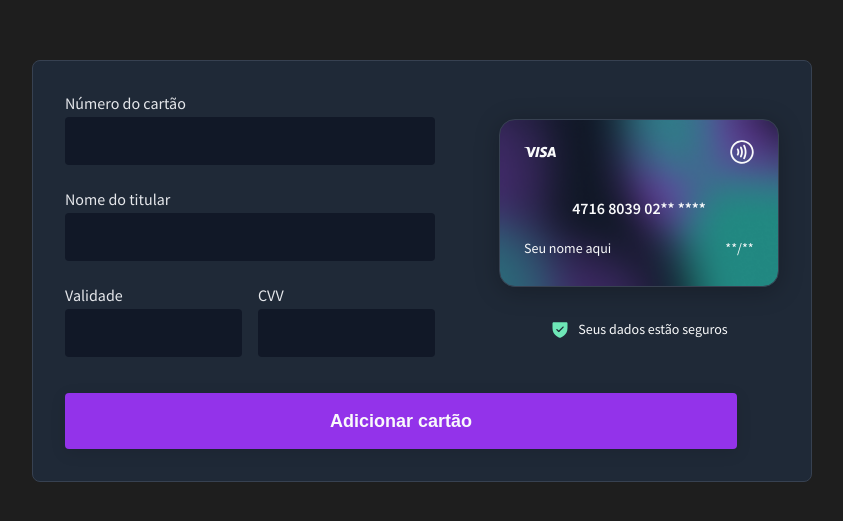
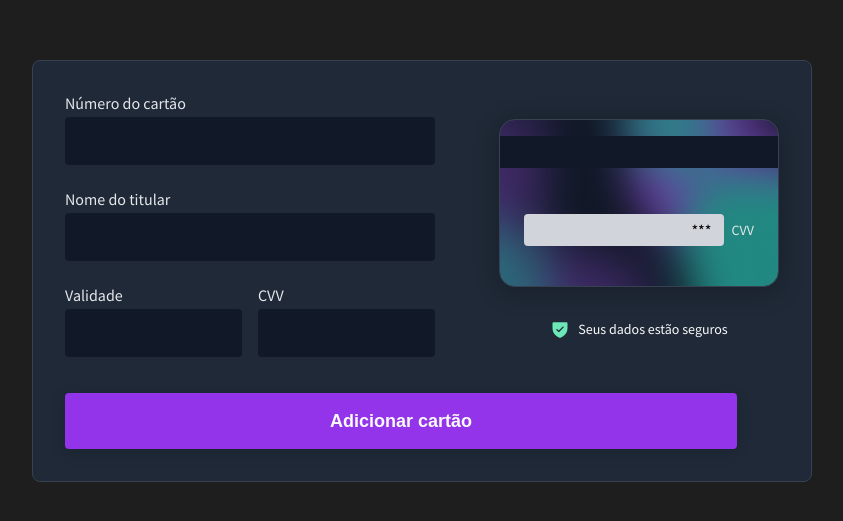
Before and after one commit to Rickazuo/credit-card-form, a Next.js app: page / in a window 1280 px wide. Shown: the part 129-650 px from the top of the page, without its empty margins (218-1061 px from the left). Built offline with nearby package versions, Linux system fonts and the light colour scheme.

Commit message:
add components card and cardback

```diff
--- /dev/null
+++ b/src/app/components/card/card.jsx
@@ -0,0 +1,45 @@
+import { Source_Sans_Pro } from "next/font/google";
+import Image from "next/image";
+import styles from "./card.module.css";
+import visa from "../../../../public/visa.svg";
+import mastercard from "../../../../public/mastercard.svg";
+import elo from "../../../../public/elo.svg";
+import contactless from "../../../../public/contactless.svg";
+
+const sourceSansPro = Source_Sans_Pro({
+  subsets: ["latin"],
+  weight: ["400", "600"],
+});
+
+const Card = () => {
+  return (
+    <div className={styles.card}>
+      <div className={styles.headerCard}>
+        <Image className={styles.visa} src={visa} width={32} height={32} />
+        <Image
+          className={styles.mastercard}
+          src={mastercard}
+          width={32}
+          height={32}
+        />
+        <Image className={styles.elo} src={elo} width={32} height={32} />
+        <Image src={contactless} width={24} height={24} />
+      </div>
+      <p className={`${styles.automaticNumberCard} ${sourceSansPro.className}`}>
+        4716 8039 02** ****
+      </p>
+      <div className={styles.footerCard}>
+        <p className={`${styles.automaticName} ${sourceSansPro.className}`}>
+          Seu nome aqui
+        </p>
+        <p
+          className={`${styles.automaticExpiration} ${sourceSansPro.className}`}
+        >
+          **/**
+        </p>
+      </div>
+    </div>
+  );
+};
+
+export default Card;
--- /dev/null
+++ b/src/app/components/card/card.module.css
@@ -0,0 +1,74 @@
+.card {
+  display: none;
+  flex-direction: column;
+  max-width: 17.5rem;
+  height: 10.5rem;
+  padding: 1rem 1.5rem 1.5rem 1.5rem;
+  background: url("../../../../public/cardBackground.png");
+  background-repeat: no-repeat;
+  background-size: cover;
+
+  border: 0.0625rem solid var(--gray-700);
+  box-shadow: 0rem 0.25rem 1.5rem rgba(0, 0, 0, 0.25);
+  border-radius: 1rem;
+}
+
+.headerCard {
+  display: flex;
+  flex-direction: row;
+  align-items: center;
+  justify-content: space-between;
+  margin-bottom: 2rem;
+}
+
+.visa {
+  display: initial;
+}
+
+.mastercard {
+  display: none;
+}
+
+.elo {
+  display: none;
+}
+
+.automaticNumberCard {
+  background: transparent;
+  border: transparent;
+
+  font-weight: 600;
+  font-size: 1rem;
+  line-height: 1rem;
+
+  text-align: center;
+  margin-bottom: 1.5rem;
+
+  color: var(--gray-50);
+}
+
+.footerCard {
+  display: flex;
+  flex-direction: row;
+}
+
+.automaticName,
+.automaticExpiration {
+  background: transparent;
+  border: transparent;
+  color: var(--gray-50);
+
+  font-weight: 400;
+  font-size: 0.875rem;
+  line-height: 1rem;
+
+  text-decoration: none;
+}
+
+.automaticName {
+  width: 25rem;
+}
+
+.automaticExpiration {
+  width: 3.5625rem;
+}
--- /dev/null
+++ b/src/app/components/cardback/cardback.jsx
@@ -0,0 +1,23 @@
+import { Source_Sans_Pro } from "next/font/google";
+import styles from "./cardback.module.css";
+
+const sourceSansPro = Source_Sans_Pro({
+  subsets: ["latin"],
+  weight: ["400", "600"],
+});
+
+const Cardback = () => {
+  return (
+    <div className={styles.cardback}>
+      <div className={styles.magneticBand}></div>
+      <div className={styles.cvvAutomatic}>
+        <p className={styles.cvvBackCode}>***</p>
+        <p className={`${sourceSansPro.className} ${styles.cvvBackWrite}`}>
+          CVV
+        </p>
+      </div>
+    </div>
+  );
+};
+
+export default Cardback;
--- /dev/null
+++ b/src/app/components/cardback/cardback.module.css
@@ -0,0 +1,57 @@
+.cardback {
+  position: relative;
+  display: flex;
+  flex-direction: column;
+  width: 17.5rem;
+  height: 10.5rem;
+  background: url("../../../../public/cardBackground.png");
+  background-repeat: no-repeat;
+  background-size: cover;
+
+  border: 0.0625rem solid var(--gray-700);
+  box-shadow: 0rem 0.25rem 1.5rem rgba(0, 0, 0, 0.25);
+  border-radius: 1rem;
+}
+
+.magneticBand {
+  width: 100%;
+  height: 2rem;
+  margin-top: 1rem;
+
+  background: var(--gray-900);
+}
+
+.cvvAutomatic {
+  display: flex;
+  align-items: center;
+  justify-content: center;
+  gap: 0.5rem;
+
+  padding-left: 1.5rem;
+  padding-right: 1.5rem;
+  margin-top: 2.875rem;
+}
+
+.cvvBackCode {
+  display: flex;
+  flex-direction: row;
+  justify-content: flex-end;
+  align-items: center;
+  padding: 0.75rem;
+
+  width: 100%;
+  height: 2rem;
+
+  background: var(--gray-300);
+  border-radius: 0.25rem;
+}
+
+.cvvBackWrite {
+  font-weight: 400;
+  font-size: 0.875rem;
+  line-height: 1rem;
+
+  text-align: right;
+
+  color: var(--gray-200);
+}
--- a/src/app/page.js
+++ b/src/app/page.js
@@ -1,11 +1,10 @@
 import { Source_Sans_Pro } from "next/font/google";
 import Image from "next/image";
 import styles from "./page.module.css";
-import visa from "../../public/visa.svg";
-import mastercard from "../../public/mastercard.svg";
-import elo from "../../public/elo.svg";
-import contactless from "../../public/contactless.svg";
-import shield from "../../public/shield.svg"
+import shield from "../../public/shield.svg";
+
+import Card from "./components/card/card";
+import Cardback from "./components/cardback/cardback";
 
 const sourceSansPro = Source_Sans_Pro({
   subsets: ["latin"],
@@ -38,26 +37,19 @@ export default function Home() {
             </div>
           </div>
           <div className={styles.rightSide}>
-
-            <div className={styles.card}>
-              <div className={styles.headerCard}>
-                <Image src={visa} width={32} height={32} />
-                <Image src={contactless} width={24} height={24} />
-              </div>
-              <p className={`${styles.automaticNumberCard} ${sourceSansPro.className}`}>4716 8039 02** ****</p>
-              <div className={styles.footerCard}>
-                <p className={`${styles.automaticName} ${sourceSansPro.className}`}>Seu nome aqui</p>
-                <p className={`${styles.automaticExpiration} ${sourceSansPro.className}`}>**/**</p>
-              </div>
-            </div>
+            <Card />
+            <Cardback />
             <div className={styles.securityShield}>
               <Image src={shield} width={20} height={20} />
-              <p className={sourceSansPro.className} >Seus dados estão seguros</p>
+              <p className={sourceSansPro.className}>
+                Seus dados estão seguros
+              </p>
             </div>
           </div>
-
         </div>
-        <button className={styles.addButton} type="submit">Adicionar cartão</button>
+        <button className={styles.addButton} type="submit">
+          Adicionar cartão
+        </button>
       </div>
     </main>
   );
--- a/src/app/page.module.css
+++ b/src/app/page.module.css
@@ -83,69 +83,6 @@
   gap: 2rem;
 }
 
-.card {
-  display: flex;
-  flex-direction: column;
-  max-width: 17.5rem;
-  height: 10.5rem;
-  padding: 1rem 1.5rem 1.5rem 1.5rem;
-  background: url("../../public/cardBackground.png");
-  background-repeat: no-repeat;
-  background-size: cover;
-
-  border: 0.0625rem solid var(--gray-700);
-  box-shadow: 0rem 0.25rem 1.5rem rgba(0, 0, 0, 0.25);
-  border-radius: 1rem;
-}
-
-.headerCard {
-  display: flex;
-  flex-direction: row;
-  align-items: center;
-  justify-content: space-between;
-  margin-bottom: 2rem;
-}
-
-.automaticNumberCard {
-  background: transparent;
-  border: transparent;
-
-  font-weight: 600;
-  font-size: 1rem;
-  line-height: 1rem;
-
-  text-align: center;
-  margin-bottom: 1.5rem;
-
-  color: var(--gray-50);
-}
-
-.footerCard {
-  display: flex;
-  flex-direction: row;
-}
-
-.automaticName,
-.automaticExpiration {
-  background: transparent;
-  border: transparent;
-  color: var(--gray-50);
-
-  font-weight: 400;
-  font-size: 0.875rem;
-  line-height: 1rem;
-
-  text-decoration: none;
-}
-
-.automaticName {
-  width: 25rem;
-}
-
-.automaticExpiration {
-  width: 3.5625rem;
-}
-
 .securityShield {
   display: flex;
   align-items: center;
```
